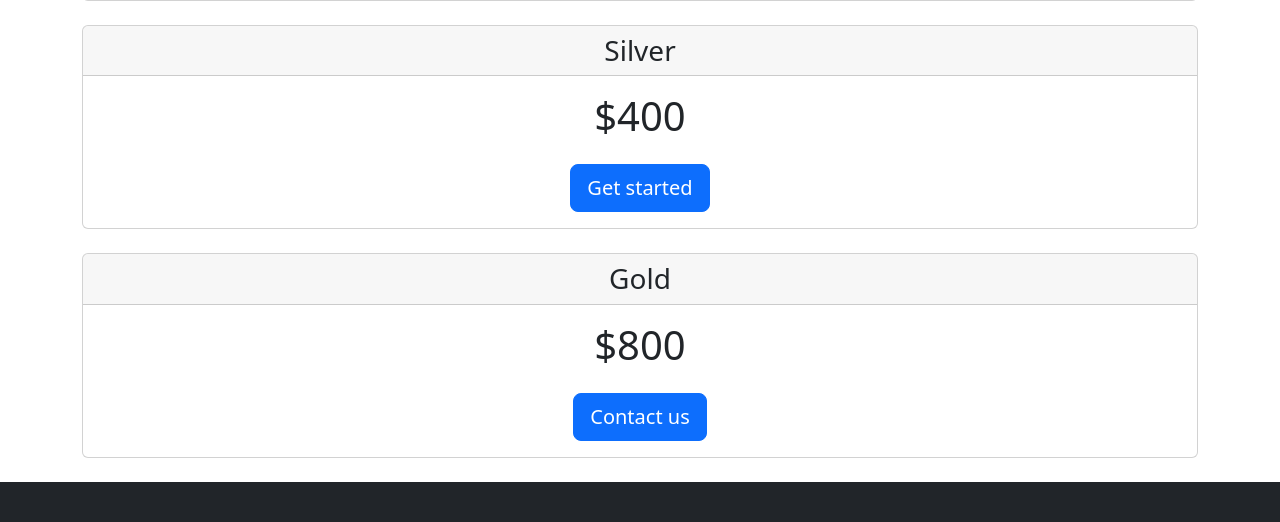
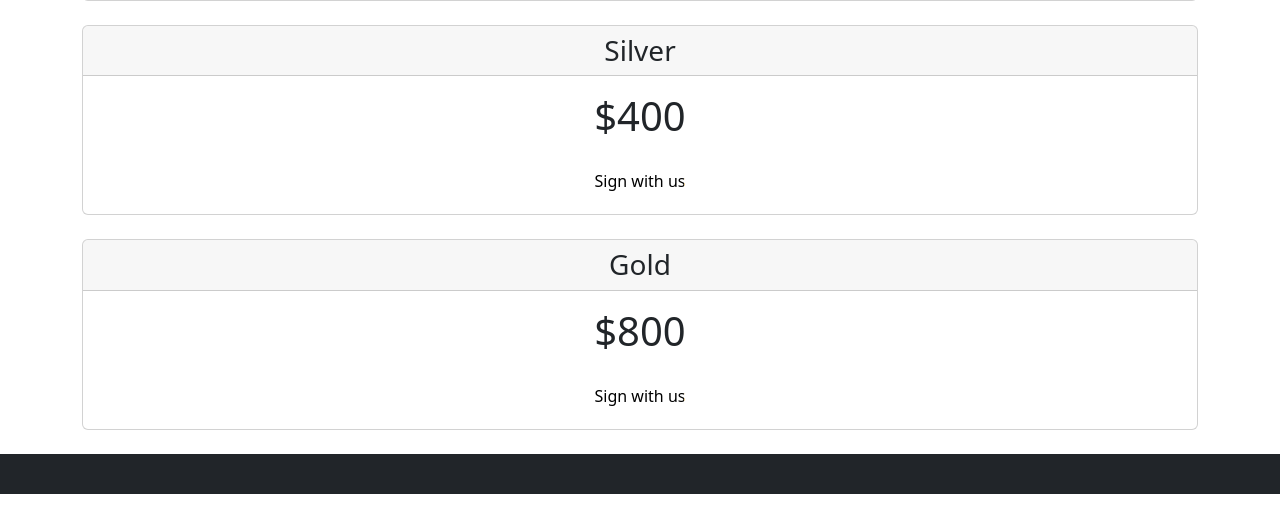
Before and after one commit to AshenPI/NOMAD, a PHP site: page /products.php in a window 1280 px wide. Shown: the part 323-845 px from the top of the page. After the commit the page ends 817 px from the top, so only its background shows below. Run offline with PHP 8.4, Linux system fonts and the light colour scheme; data that the repository does not hold is empty; some web fonts are replaced.

Commit message:
modified products

```diff
--- a/products.php
+++ b/products.php
@@ -133,7 +133,7 @@ $row3 = mysqli_fetch_row($select3);
               ?></li>
 
             </ul>
-            <button type="button" class="btn btn-lg btn-block btn-primary">Get started</button>
+            <a href="#" type="button" class="gg">Sign with us</a>
           </div>
         </div>
         <div class="card mb-4 box-shadow">
@@ -149,7 +149,7 @@ $row3 = mysqli_fetch_row($select3);
               ?></li>
 
             </ul>
-            <button type="button" class="btn btn-lg btn-block btn-primary">Contact us</button>
+            <a href="#" type="button" class="gg">Sign with us</a>
           </div>
         </div>
       </div>
```
